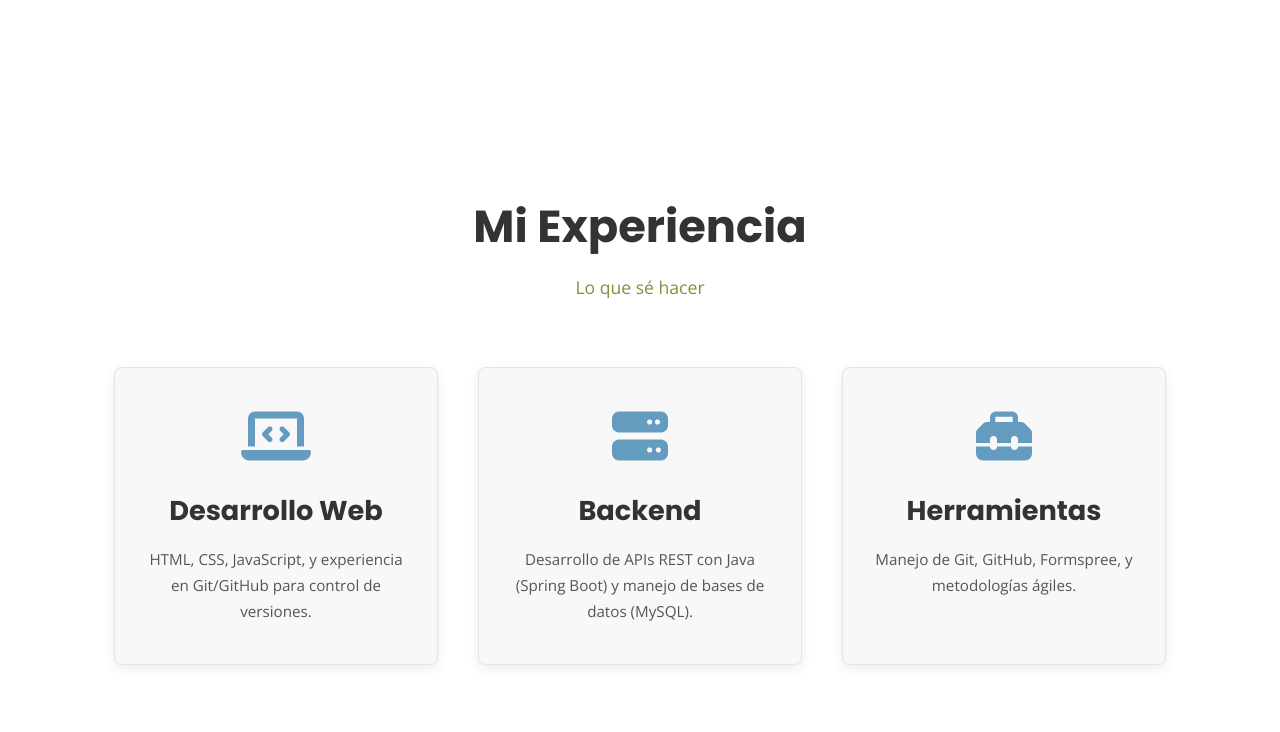
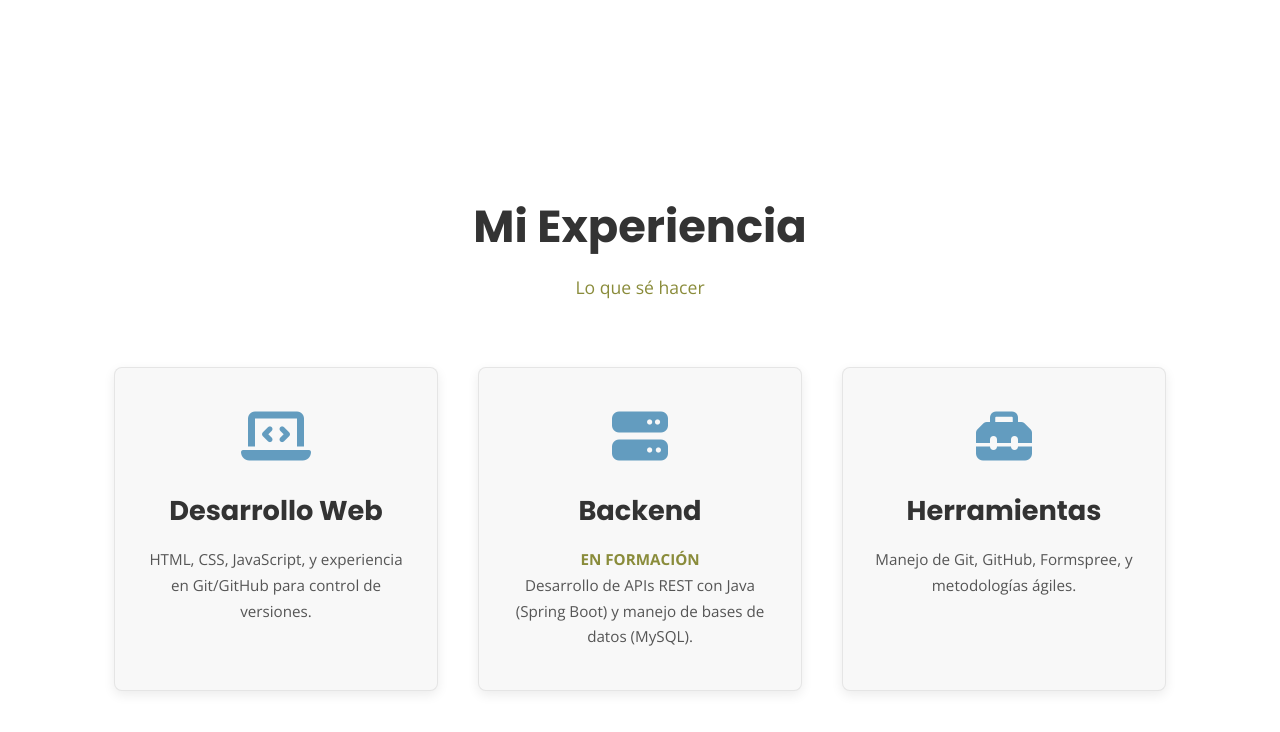
Before and after one commit to Druiz-leon/Portafolio-Deyanira, a plain HTML site: page index.html in a window 1280 px wide. Shown: the part 1618-2350 px from the top of the page. Drawn offline with nearby package versions, Linux system fonts and the light colour scheme.

Commit message:
Actualización de la formación en back

```diff
--- a/index.html
+++ b/index.html
@@ -60,7 +60,7 @@
                     <div class="right-section">
                         <h4>SOBRE MÍ</h4>
                         <p>
-                            Apasionada por el desarrollo Full-Stack, con enfoque en Java y el diseño de interfaces.
+                            Apasionada por la ciencia de datos y el desarrollo Full-Stack, con enfoque en el diseño de interfaces.
                         </p>
                         <a href="#about" class="read-more">CONOCER MÁS <i class="fas fa-arrow-right"></i></a>
                     </div>
@@ -101,7 +101,8 @@
                 <div class="skill-card">
                     <i class="fa-solid fa-server"></i>
                     <h3>Backend</h3>
-                    <p>Desarrollo de APIs REST con Java (Spring Boot) y manejo de bases de datos (MySQL).</p>
+                    <p> <strong>EN FORMACIÓN<br></strong>
+                        Desarrollo de APIs REST con Java (Spring Boot) y manejo de bases de datos (MySQL).</p>
                 </div>
                 <div class="skill-card">
                     <i class="fa-solid fa-toolbox"></i>
--- a/style-dual.css
+++ b/style-dual.css
@@ -290,6 +290,10 @@ img { max-width: 100%; height: auto; display: block; }
     transition: transform .3s ease, box-shadow .3s ease;
     border-radius: var(--card-border-radius);
     box-shadow: var(--card-shadow-light);
+}
+.skill-card p strong{
+    color: var(--primary-color-alt);
+    font-weight: 700;
 }
 .skill-card:hover {
     transform: translateY(-8px);
```
